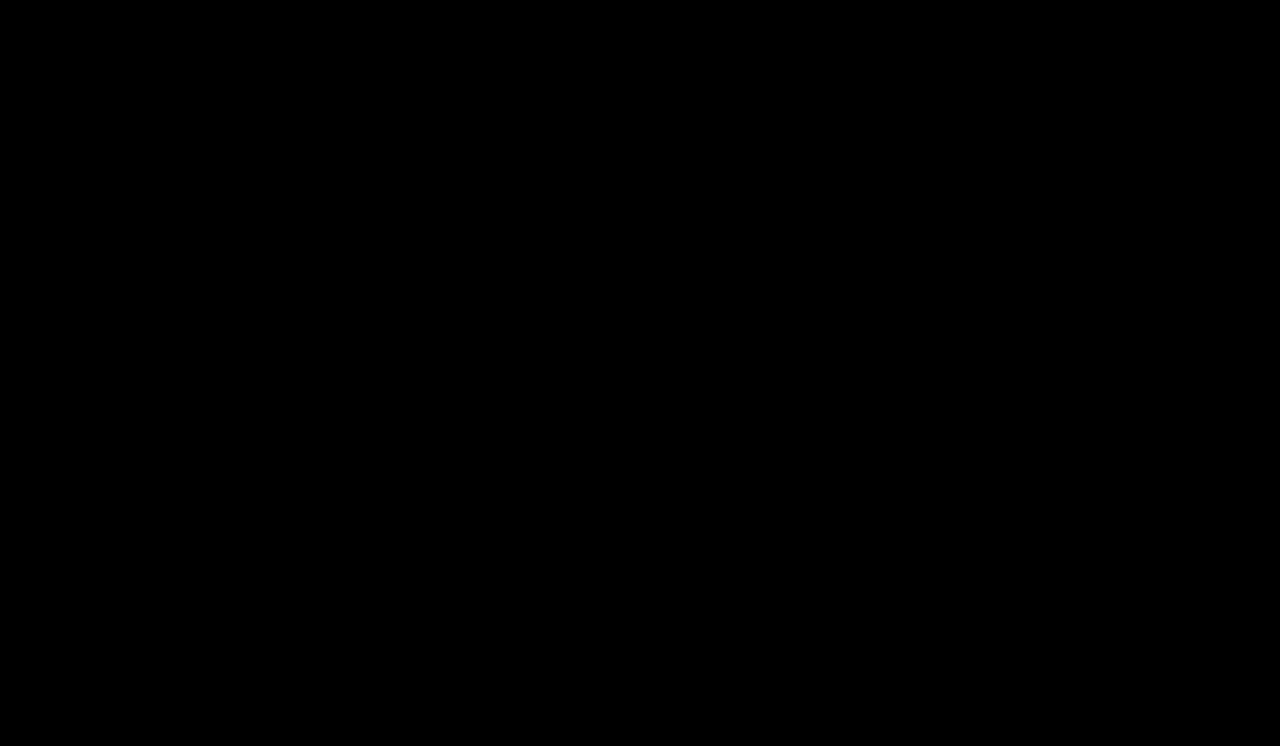
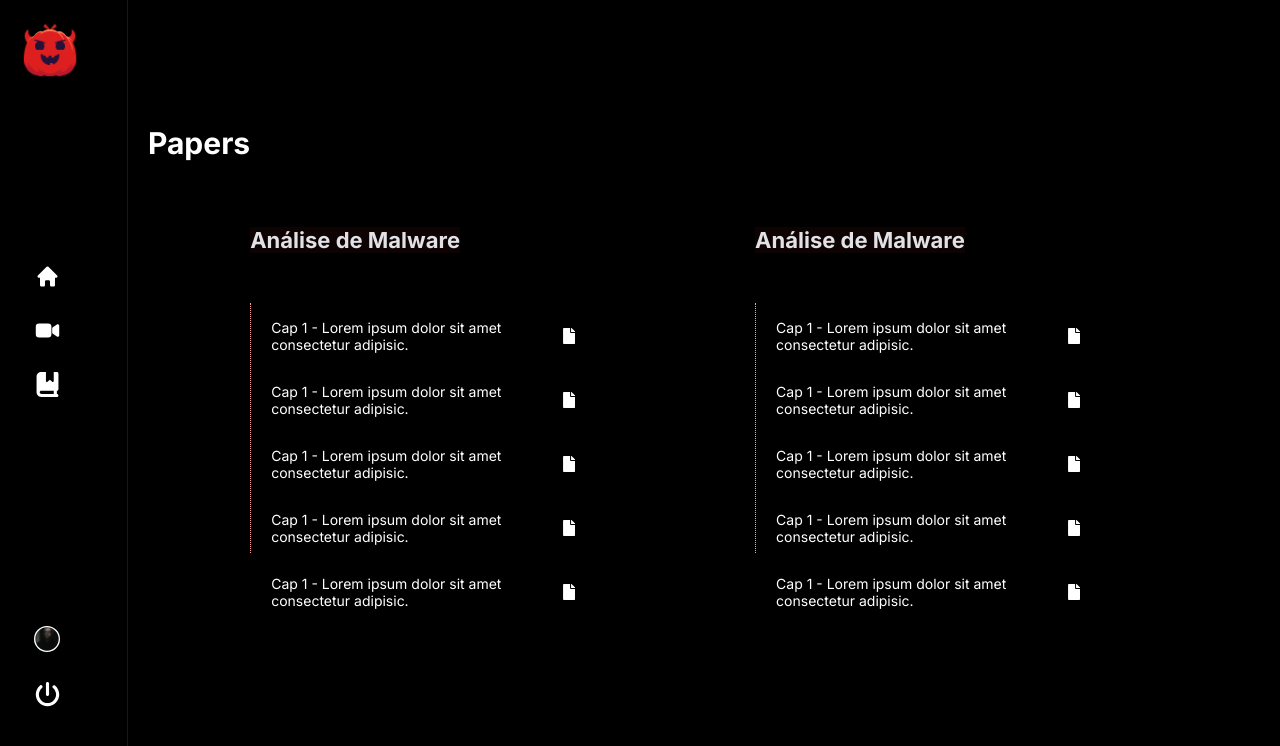
Before and after one commit to d3moon/d3moon-core, a React (Vite) app: page /papers in a window 1280 px wide. Before the commit this address had no page. Shown: the top 746 px of the page. Built offline with nearby package versions, Linux system fonts and the light colour scheme.

Commit message:
finalizing front...

```diff
--- a/src/App.jsx
+++ b/src/App.jsx
@@ -4,6 +4,10 @@ import { Routes, Route, BrowserRouter as Router } from 'react-router-dom'
 import SignIn from './pages/SignIn/SignIn'
 import Home from './pages/Home/Home'
 import Videos from './pages/Videos/Videos'
+import Papers from './pages/Papers/Papers'
+
+import { ToastContainer, toast } from 'react-toastify';
+import 'react-toastify/dist/ReactToastify.css';
 
 function App() {
   return (
@@ -13,8 +17,10 @@ function App() {
           <Route path="/" element={<SignIn />} />
           <Route path="/home" element={<Home />} />
           <Route path="/videos" element={<Videos />} />
+          <Route path="/papers" element={<Papers />} />
         </Routes>
       </Router>
+      <ToastContainer />
     </div>
   )
 }
--- a/src/components/Sidebar.jsx
+++ b/src/components/Sidebar.jsx
@@ -1,14 +1,24 @@
 import React from 'react';
 import { Link, useNavigate } from 'react-router-dom';
 import Logo from '../assets/logo.png';
-import HomeIcon from '../assets/home.svg';
-import VideoIcon from '../assets/videos.svg';
-import PaperIcon from '../assets/papers.svg';
-import PowerIcon from '../assets/power.svg';
 import Profile from '../assets/profile.svg';
+
+import { HiMiniHome } from "react-icons/hi2";
+import { IoVideocam } from "react-icons/io5";
+import { FaBookBookmark, FaPowerOff } from "react-icons/fa6";
+
+import { toast } from 'react-toastify';
+
+
 
 const Sidebar = ({ setPath }) => {
   const navigate = useNavigate();
+
+  const notify = () => {
+      toast.warn("Shutdown!", {
+      theme: "dark"
+    })
+  }
 
   const handleClick = (newPath) => {
     setPath(newPath);
@@ -22,17 +32,20 @@ const Sidebar = ({ setPath }) => {
       </Link>
       <div className="menu-wrapper">
         <Link to="#" onClick={() => handleClick('/home')}>
-          <img src={HomeIcon} alt="Principal" />
+          <HiMiniHome className='icon'/>
         </Link>
         <Link to="#" onClick={() => handleClick('/videos')}>
-          <img src={VideoIcon} alt="Videos" />
+          <IoVideocam className='icon'/>
         </Link>
         <Link to="#" onClick={() => handleClick('/papers')}>
-          <img src={PaperIcon} alt="Papers" />
+          <FaBookBookmark className='icon'/>
         </Link>
         <img className="profile" src={Profile} alt="Perfil" />
-        <Link to="#" onClick={() => handleClick('/')}>
-          <img src={PowerIcon} alt="Logout" className="power" />
+        <Link to="#" onClick={() => {
+              notify()
+              handleClick('/')
+        }}>
+          <FaPowerOff className="power" />
         </Link>
       </div>
     </aside>
--- a/src/pages/Home/index.css
+++ b/src/pages/Home/index.css
@@ -14,7 +14,7 @@ aside {
 .principal {
   flex: 1;
   padding: 20px;
-  margin-left: 20px; /* Ajuste a margem esquerda para alinhar corretamente com o sidebar */
+  margin-left: 20px;
 }
 
 .menu-wrapper {
@@ -28,22 +28,31 @@ img.logo {
   height: 60px;
 }
 
-.menu-wrapper img {
+.menu-wrapper .icon, .power {
   width: 25px;
   height: 25px;
   margin-left: 15px;
   margin-bottom: 25px;
+  fill: white;
 }
+
+.menu-wrapper .icon:hover, .power:hover{
+  fill: rgb(255, 148, 148);
+}
+
 
 .power,
 .profile {
   position: relative;
-  top: 210px;
+  top: 230px;
 }
 
 img.profile {
-  margin-left: 15px;
-  margin-top: -10px;
+  margin-left: 14px;
+  margin-top: -30px;
+  width: 26px;
+  height: 26px;
+  padding-bottom: 30px;
 }
 
 h1 {
--- /dev/null
+++ b/src/pages/Papers/Papers.jsx
@@ -0,0 +1,73 @@
+import React, { useState } from 'react';
+import '../Papers/index.css';
+import LazyLoading from '../../components/LazyLoading';
+import Sidebar from '../../components/Sidebar';
+import { FaFile } from "react-icons/fa";
+
+const Papers = () => {
+  const [path, setPath] = useState('');
+
+  return (
+    <>
+      {path && <LazyLoading path={path} />}
+      <div className="container">
+        <Sidebar setPath={setPath} />
+        <section className="principal-paper">
+          <h1>Papers</h1>
+          <div className='container-paper'>
+            <h3>Análise de Malware</h3>
+            <div className='paper-wrapper'>
+              <div className='single'>
+              <p>Cap 1 - Lorem ipsum dolor sit amet consectetur adipisic.</p>
+              <FaFile className='icon-file'/>
+              </div>
+              <div className='single'>
+              <p>Cap 1 - Lorem ipsum dolor sit amet consectetur adipisic.</p>
+              <FaFile className='icon-file'/>
+              </div>
+              <div className='single'>
+              <p>Cap 1 - Lorem ipsum dolor sit amet consectetur adipisic.</p>
+              <FaFile className='icon-file'/>
+              </div>
+              <div className='single'>
+              <p>Cap 1 - Lorem ipsum dolor sit amet consectetur adipisic.</p>
+              <FaFile className='icon-file'/>
+              </div>
+              <div className='single'>
+              <p>Cap 1 - Lorem ipsum dolor sit amet consectetur adipisic.</p>
+              <FaFile className='icon-file'/>
+              </div>
+            </div>
+          </div>
+          <div className='container-paper'>
+            <h3>Análise de Malware</h3>
+            <div className='paper-wrapper'>
+              <div className='single'>
+              <p>Cap 1 - Lorem ipsum dolor sit amet consectetur adipisic.</p>
+              <FaFile className='icon-file'/>
+              </div>
+              <div className='single'>
+              <p>Cap 1 - Lorem ipsum dolor sit amet consectetur adipisic.</p>
+              <FaFile className='icon-file'/>
+              </div>
+              <div className='single'>
+              <p>Cap 1 - Lorem ipsum dolor sit amet consectetur adipisic.</p>
+              <FaFile className='icon-file'/>
+              </div>
+              <div className='single'>
+              <p>Cap 1 - Lorem ipsum dolor sit amet consectetur adipisic.</p>
+              <FaFile className='icon-file'/>
+              </div>
+              <div className='single'>
+              <p>Cap 1 - Lorem ipsum dolor sit amet consectetur adipisic.</p>
+              <FaFile className='icon-file'/>
+              </div>
+            </div>
+          </div>
+        </section>
+      </div>
+    </>
+  );
+};
+
+export default Papers;
--- /dev/null
+++ b/src/pages/Papers/index.css
@@ -0,0 +1,52 @@
+.container {
+  display: flex;
+  height: 100vh;
+}
+
+.principal-paper {
+  display: flex;
+     width: 100%;
+    height: auto;
+    margin: 100px 0;
+    padding: 0 20px;
+}
+
+
+
+.container-paper{
+  display: flex;
+  flex-direction: column;
+  align-items: flex-start;
+  margin-right: 180px;
+  margin-top: 90px;
+}
+
+.container-paper h3{
+  position: relative;
+  top: 15px;
+}
+
+.paper-wrapper{
+  margin-top: 50px;
+  height: 250px;
+  border-left: 1px dotted rgb(255, 166, 166);
+  display: flex;
+  align-items: baseline;
+  flex-direction: column;
+}
+
+.paper-wrapper p{
+  margin-left: 20px;
+}
+
+.icon-file{
+  fill: white;
+  margin-left: 10px;
+  cursor: pointer;
+}
+
+.single{
+  margin-top: 2px;
+  display: flex;
+  align-items: center;
+}
--- a/src/pages/Videos/index.css
+++ b/src/pages/Videos/index.css
@@ -1,87 +1,157 @@
-main {
+.container {
   display: flex;
-  flex-direction: column;
   height: 100vh;
 }
 
-span {
-  color: #7C7C8A;
-  font-size: 14px;
-  margin-top: 10px;
+.map-container {
+  display: flex;
+  align-items: center;
+  /* Alinha verticalmente o ícone e o texto */
 }
 
-.arrow {
+h1{
+  color: white;
+}
+
+.map-container span {
+  color: #847C99;
+  margin-right: 10px;
+  /* Espaçamento entre o texto e o ícone */
+}
+
+.arrow{
+  position: relative;
+  top: 2px;
   margin: 0 20px;
-  position: relative;
-  top: 3px;
 }
 
 .container-video {
   display: flex;
-  height: 100vh;
+  flex-direction: row;
+  height: calc(100vh - 80px);
+
+  align-items: flex-start;
+  margin-top: 20px;
+
+}
+
+.main-video {
+  flex: 3;
+  display: flex;
+  justify-content: center;
+  align-items: center;
 }
 
 video {
-  margin-top: 40px;
+  margin-top: 0;
+
   border: 1px dotted rgb(255, 166, 166);
   background-color: #16141E;
   border-radius: 5px;
-  width: 900px;
+  width: 100%;
+
+  max-width: 1000px;
+
   padding: 20px;
-  height: 500px;
-  overflow-y: auto;
+  height: auto;
+
 }
 
-.progress-video {
-  border: 1px dotted rgb(255, 166, 166);
-  width: 100px;
-  height: 200px;
-  background-color: #16141E;
+.side-thumbnails {
   flex: 1;
-  padding: 20px;
+  display: flex;
+  flex-direction: column;
+  align-items: flex-start;
+
   margin-left: 20px;
-  margin-top: 40px;
-  border-radius: 5px;
 }
 
-.progress-video p {
-  color: #847C99;
-  font-size: 14px;
-  font-weight: bold;
+.next-videos {
+  display: flex;
+  flex-direction: column;
+  width: 100%;
 }
 
-.progress-video button,
-.progress-video input {
-  width: 300px;
-  height: 30px;
-  margin-left: 13px;
-  margin-top: 35px;
-  background-color: #16141E;
-  color: white;
-  font-weight: bold;
-  border: 1px solid #282433;
+.next {
+  display: flex;
+  align-items: center;
+  margin-bottom: 10px;
+  width: 100%;
 }
 
-
-.progress-video input {
-  width: 240px;
-  height: 20px;
+.next span, p{
+  font-size: 14px;
 }
 
-.search {
+.next span{
+  color: #847C99;
+}
+
+.container-desc {
+  display: flex;
+  flex-direction: column;
+  margin-left: 10px;
+}
+
+.description-section {
+  margin-left: 20px;
+  /* Espaçamento à esquerda do ícone */
   display: flex;
   align-items: center;
-  margin-left: 20px;
-  margin-top: 15px;
-  width: 40px;
-  height: 30px;
-  position: relative;
-  top: -45px;
-  left: 260px;
-  border-radius: 5px;
-  background-color: #FF8989;
+  /* Alinha verticalmente o ícone */
 }
 
-.search .search-icon {
-  margin-left: 10px;
+.description-icon {
+  fill: white;
+  font-size: 20px;
+  cursor: pointer;
+  /* Adiciona um cursor pointer para indicar que o ícone é clicável */
 }
+
+.eye-icon {
+  font-size: 24px;
+  cursor: pointer;
+}
+
+.modal-overlay {
+  position: fixed;
+  top: 0;
+  left: 0;
+  right: 0;
+  bottom: 0;
+  background: rgba(0, 0, 0, 0.5);
+  display: flex;
+  justify-content: center;
+  align-items: center;
+}
+
+.modal-content {
+  background: #16141E;
+  border-radius: 5px;
+  padding: 20px;
+  width: 400px;
+  position: relative;
+}
+
+.modal-header {
+  display: flex;
+  justify-content: space-between;
+  align-items: center;
+}
+
+.modal-header h2 {
+  color: #847C99;
+  font-size: 18px;
+}
+
+.modal-close {
+  background: none;
+  border: none;
+  color: #FF8989;
+  font-size: 18px;
+  cursor: pointer;
+}
+
+.modal-body {
+  margin-top: 15px;
+}
```
Also changed, not shown: package.json (+4 -3 lines), src/pages/Videos/Videos.jsx (+66 -16 lines), 2 other files (tests, documents, lock files or other folders).
